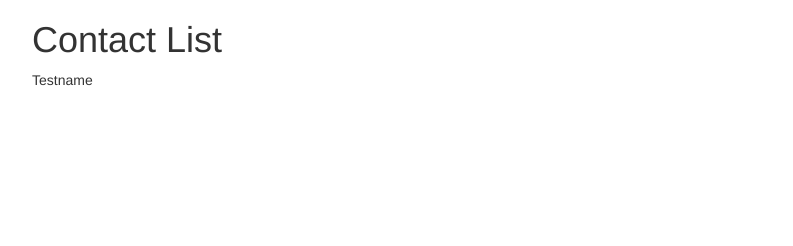
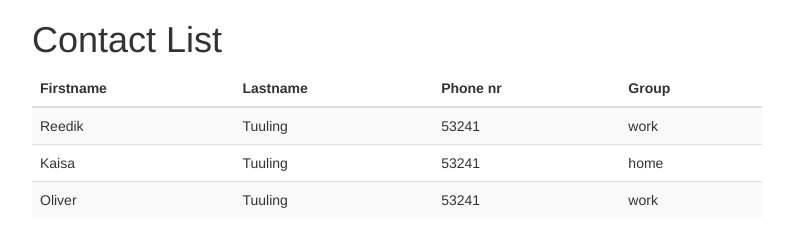
Before and after one commit to tuuling/contacts, a website: page public/index.html in a window 1280 px wide. Shown: the whole page, without its empty margins (38-831 px from the left). Drawn offline with Linux system fonts and the light colour scheme.

Commit message:
list repeater

```diff
--- a/public/index.html
+++ b/public/index.html
@@ -10,12 +10,33 @@
 	<script src="/js/app.js"></script>
 	<link rel="stylesheet" href="/css/bootstrap.css"/>
 </head>
-<body ng-controller="appCtrl">
+<body ng-controller="ContactListCtrl">
 	<div class="container">
 		<div class="row col-xs-12">
 			<h1>Contact List</h1>
 		</div>
-		{{name}}
+		<div class="row col-xs-8">
+			<div class="table-responsive">
+				<table class="table table-striped">
+					<thead>
+						<tr>
+							<th>Firstname</th>
+							<th>Lastname</th>
+							<th>Phone nr</th>
+							<th>Group</th>
+						</tr>
+					</thead>
+					<tbody>
+						<tr ng-repeat="contact in contactList">
+							<td>{{contact.firstname}}</td>
+							<td>{{contact.lastname}}</td>
+							<td>{{contact.phone}}</td>
+							<td>{{contact.group}}</td>
+						</tr>
+					</tbody>
+				</table>
+			</div>
+		</div>
 	</div>
 </body>
 </html>
--- a/public/js/app.js
+++ b/public/js/app.js
@@ -3,8 +3,28 @@
 
   app = angular.module('contactList', []);
 
-  app.controller('appCtrl', function($scope) {
-    return $scope.name = 'Testname';
+  app.controller('ContactListCtrl', function($scope) {
+    $scope.contactList = [
+      {
+        firstname: 'Reedik',
+        lastname: 'Tuuling',
+        phone: '53241',
+        group: 'work'
+      }, {
+        firstname: 'Kaisa',
+        lastname: 'Tuuling',
+        phone: '53241',
+        group: 'home'
+      }, {
+        firstname: 'Oliver',
+        lastname: 'Tuuling',
+        phone: '53241',
+        group: 'work'
+      }
+    ];
+    return $scope.addContant = function() {
+      return console.log('addcontanct');
+    };
   });
 
 }).call(this);
```
Also changed, not shown: src/app.coffee (+21 -2 lines).
